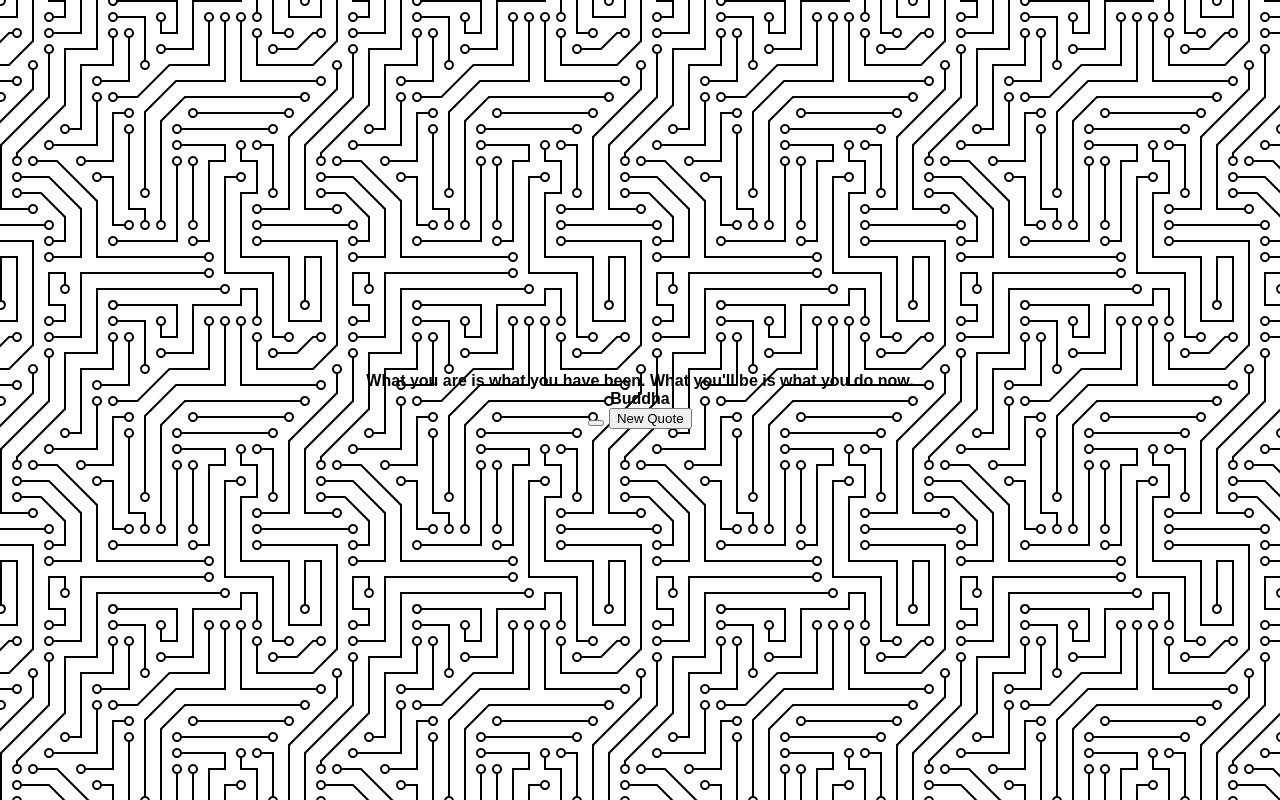
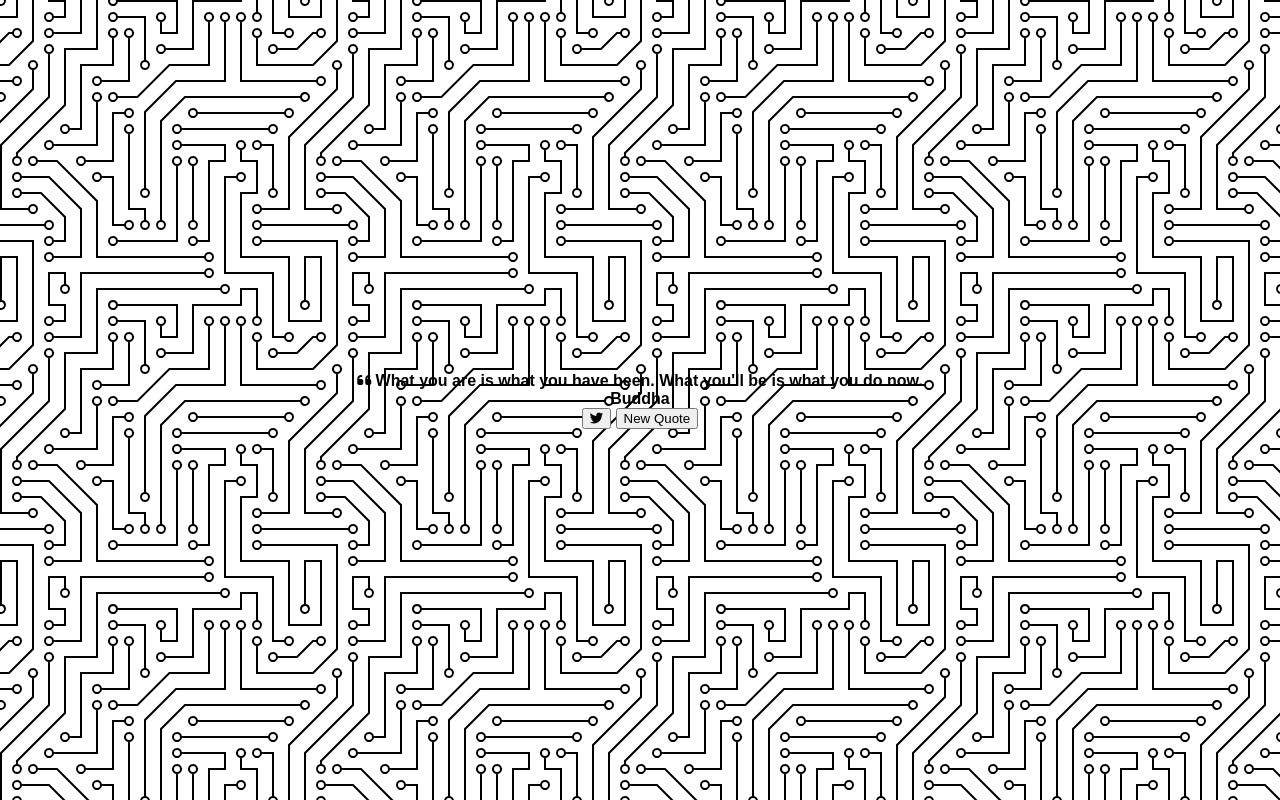
Before and after one commit to killersi439/quote-project-1, a plain HTML site: page index.html in a window 1280 px wide. Drawn offline with Linux system fonts and the light colour scheme.

Commit message:
modifying html

```diff
--- a/index.html
+++ b/index.html
@@ -3,12 +3,13 @@
 <head>
     <meta charset="UTF-8">
     <meta name="viewport" content="width=device-width, initial-scale=1.0">
-    <title>Quote Genertor</title>
+    <title>Quote Generator</title>
     <link rel="icon" type="image/png" href="./quote images/star.png">
+    <link rel="stylesheet" href="https://cdnjs.cloudflare.com/ajax/libs/font-awesome/6.4.2/css/all.min.css">
     <link rel="stylesheet" href="style.css">
 </head>
 <body>
-    <div class="qoute-container" id="quote-container">
+    <div class="quote-container" id="quote-container">
         <!-- quote -->
         <div class="quote-text">
             <i class="fas fa-quote-left"></i>
@@ -25,10 +26,7 @@
             </button>
             <button id="new-quote">New Quote</button>
         </div>
-
-
-
-    </div>
+    </div> <!-- Closing quote-container div -->
 
     <!-- javascript -->
     <script src="script.js"></script>
```
Lines whose indentation alone changed are shown as unchanged.
